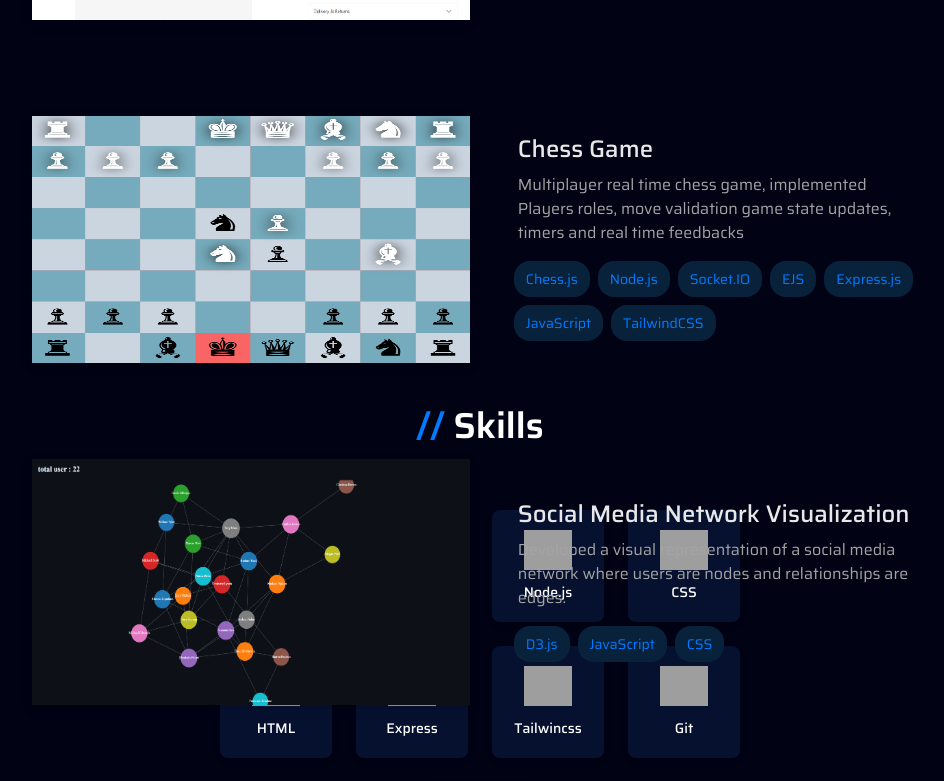
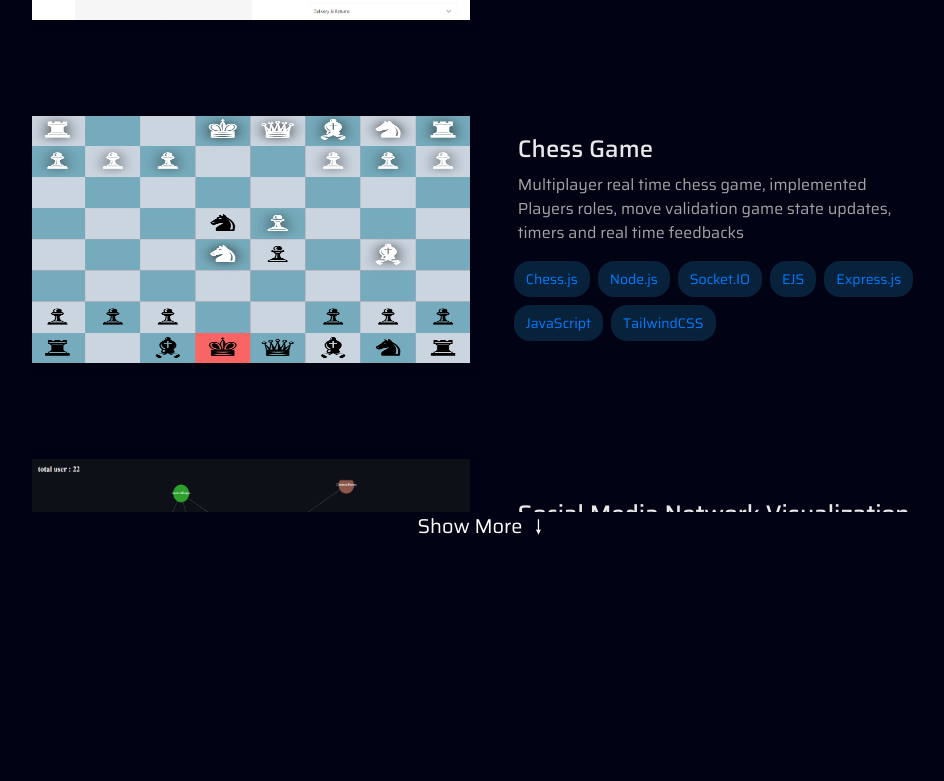
Before and after one commit to Ashutosh-Chikhaliya/Portfolio-website, a React (Vite) app: page / in a window 1280 px wide. Shown: the part 1744-2525 px from the top of the page, without its empty margins (160-1104 px from the left). Built offline with nearby package versions, Linux system fonts and the light colour scheme; grey boxes are pictures that could not be loaded; a web font is replaced by a local one.

Commit message:
show less ad more btn

```diff
--- a/src/pages/ProjectsPage.jsx
+++ b/src/pages/ProjectsPage.jsx
@@ -4,15 +4,26 @@ import { Projects } from '../projectData.js'
 
 
 const ProjectsPage = () => {
+    const [showAllProjects, setShowAllProjects] = useState(false);
     const projectsContainerRef = useRef(null);
 
+    useEffect(() => {
+        if (projectsContainerRef.current) {
+            if (showAllProjects) {
+                projectsContainerRef.current.style.maxHeight = `${projectsContainerRef.current.scrollHeight}px`;
+            } else {
+                projectsContainerRef.current.style.maxHeight = "810px";
+            }
+        }
+    }, [showAllProjects]);
+
     return (
-        <section className="projects-container relative pt-12 pb-12 pl-0 pr-0">
+        <section className="projects-container relative overflow-hidden pt-12 pb-12 pl-0 pr-0">
             <h2 className='font-semibold text-4xl text-center' id="about-me-section"><span className='highlight-blue'>//</span> Projects</h2>
 
-            <div className="timeline" ref={projectsContainerRef}>
+            <div className="timeline overflow-hidden" ref={projectsContainerRef}>
                 {Projects.map((project, index) => ( // Use the renamed variable here
-                    <div className={`project-wrapper relative flex justify-center items-center mt-12 mb-12 ml-0 mr-0 w-full`} key={index}>
+                    <div className={`project-wrapper ${index % 2 === 0 ? 'left' : 'right'} relative flex justify-center items-center mt-12 mb-12 ml-0 mr-0 w-full`} key={project.id}>
                         <div className="project-card relative m-6 ml-0  bg-cover bg-center">
                             <img src={project.image} alt="Project Image" />
                             <div className="links-overlay absolute opacity-0 z-10 flex">
@@ -33,6 +44,15 @@ const ProjectsPage = () => {
                     </div>
                 ))}
             </div>
+
+            {Projects.length > 2 && ( // Use the renamed variable here
+                <div className="show-more-container flex align-center justify-center text-center">
+                    <button onClick={() => setShowAllProjects(!showAllProjects)} className="show-more-btn bg-none border-none text-black text-xl cursor-pointer">
+                        Show {showAllProjects ? 'Less' : 'More'}
+                        <span className={`arrow text-xl ml-3`}>&#x2193;</span>
+                    </button>
+                </div>
+            )}
         </section>
     );
 };
```
